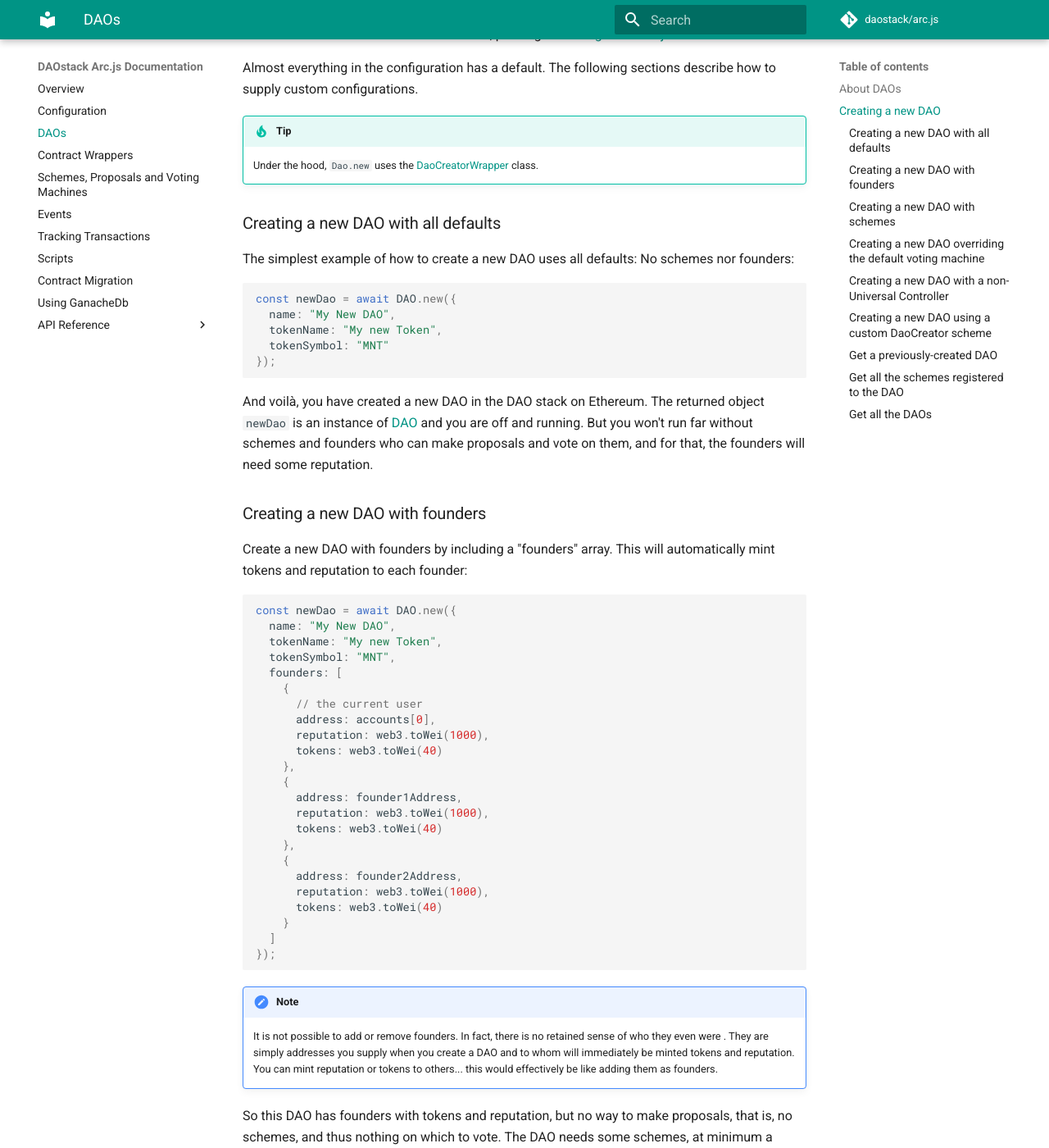
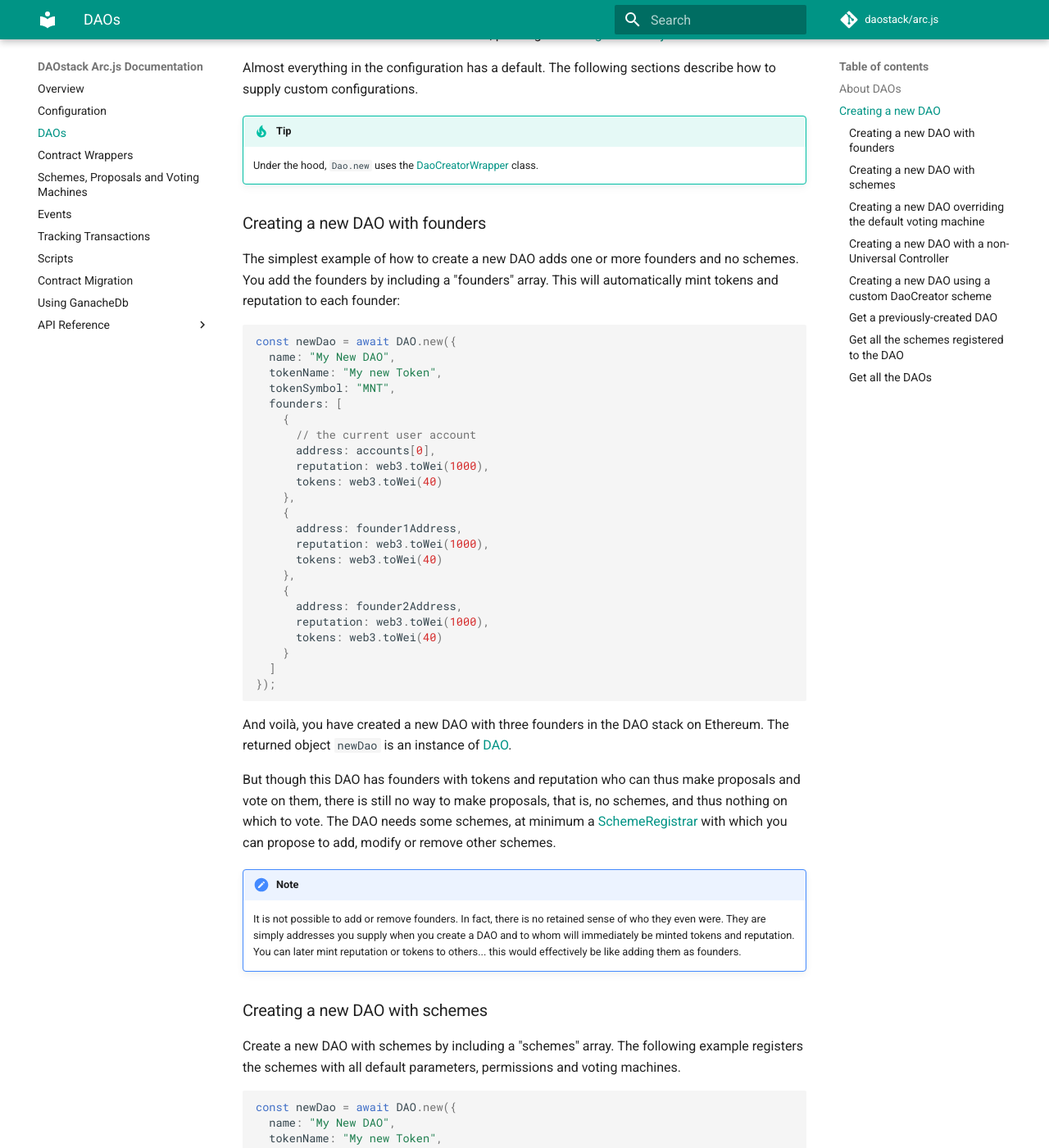
Before and after one commit to daostack/arc.js_legacy, an MkDocs documentation site: the page built from docs/Daos.md, in a window 1280 px wide and 1400 px high, scrolled down 1462 px. Shown: the whole window at 82% size. Built offline with MkDocs 1.6.1 and Material for MkDocs 9.7.7, drawn with Linux system fonts in a browser that asks for light colours; comment, search, counter and statistics services are not loaded; old or Windows-style settings are respelled for this version of MkDocs; some of the changed text lies outside the part shown.

Commit message:
docs fixes (#269)

````diff
--- a/docs/Daos.md
+++ b/docs/Daos.md
@@ -42,23 +42,9 @@ Almost everything in the configuration has a default.  The following sections de
 !!! tip
     Under the hood, `Dao.new` uses the [DaoCreatorWrapper](api/classes/DaoCreatorWrapper) class.
 
-### Creating a new DAO with all defaults
-
-The simplest example of how to create a new DAO uses all defaults:  No schemes nor founders:
-
-```javascript
-const newDao = await DAO.new({
-  name: "My New DAO",
-  tokenName: "My new Token",
-  tokenSymbol: "MNT"
-});
-```
-
-And voilà, you have created a new DAO in the DAO stack on Ethereum.  The returned object `newDao` is an instance of [DAO](api/classes/DAO) and you are off and running.  But you won't run far without schemes and founders who can make proposals and vote on them, and for that, the founders will need some reputation.
-
 ### Creating a new DAO with founders
 
-Create a new DAO with founders by including a "founders" array.  This will automatically mint tokens and reputation to each founder:
+The simplest example of how to create a new DAO adds one or more founders and no schemes. You add the founders by including a "founders" array.  This will automatically mint tokens and reputation to each founder:
 
 ```javascript
 const newDao = await DAO.new({
@@ -67,7 +53,7 @@ const newDao = await DAO.new({
   tokenSymbol: "MNT",
   founders: [
     {
-      // the current user
+      // the current user account
       address: accounts[0],
       reputation: web3.toWei(1000),
       tokens: web3.toWei(40)
@@ -86,10 +72,12 @@ const newDao = await DAO.new({
 });
 ```
 
+And voilà, you have created a new DAO with three founders in the DAO stack on Ethereum.  The returned object `newDao` is an instance of [DAO](api/classes/DAO).
+
+But though this DAO has founders with tokens and reputation who can thus make proposals and vote on them, there is still no way to make proposals, that is, no schemes, and thus nothing on which to vote.  The DAO needs some schemes, at minimum a [SchemeRegistrar](api/classes/SchemeRegistrarWrapper) with which you can propose to add, modify or remove other schemes.
+
 !!! note
-    It is not possible to add or remove founders.  In fact, there is no retained sense of who they even were .  They are simply addresses you supply when you create a DAO and to whom will immediately be minted tokens and reputation.  You can mint reputation or tokens to others... this would effectively be like adding them as founders.
-
-So this DAO has founders with tokens and reputation, but no way to make proposals, that is, no schemes, and thus nothing on which to vote.  The DAO needs some schemes, at minimum a [SchemeRegistrar](api/classes/SchemeRegistrarWrapper) with which you can propose to add, modify or remove other schemes.
+    It is not possible to add or remove founders.  In fact, there is no retained sense of who they even were.  They are simply addresses you supply when you create a DAO and to whom will immediately be minted tokens and reputation.  You can later mint reputation or tokens to others... this would effectively be like adding them as founders.
 
 ### Creating a new DAO with schemes
 
@@ -266,21 +254,22 @@ const avatarAddresses = await DAO.getDaos();
 Or all of the DAOs created by a specific DaoCreator:
 
 ```javascript
-const avatarAddresses = await DAO.getDaos({"daoCreatorAddress": [anAddress]});
+const avatarAddresses = await DAO.getDaos({"daoCreatorAddress": anAddress});
 ```
 
-You can also get DAOs using the [EventFetcherFactory](api/README/#eventfetcherfactory) mechanism, enabling you to watch as DAOs are created, and get the events with more precision:
+You can also watch as DAOs are, or have been, created using the [EventFetcherFactory](api/README/#eventfetcherfactory) mechanism:
 
-```javascript
+```typescript
 const daoEventFetcherFactory = await DAO.getDaoCreationEvents();
 const watcher = await daoEventFetcherFactory({}, { fromBlock: 0 }).watch(
-  async (error, daoAddresses) => {
+  async (error: Error, addressPromise: Promise<Address>): void => {
     if (!error) {
-        const addresses = await daoAddresses;
-        avatarAddresses.forEach((address) => {
-          const dao = await DAO.at(address);
-        });
+        const address = await addressPromise;
+        const dao = await DAO.at(address);
       }
   }
 );
 ```
+
+!!! note
+    Like with `DAO.getDaos` you can supply a `daoCreatorAddress` in the options of `getDaoCreationEvents`.
````
Also changed, not shown: other parts of docs/Daos.md (+1 -1 lines), docs/Home.md (+1 -1 lines).
